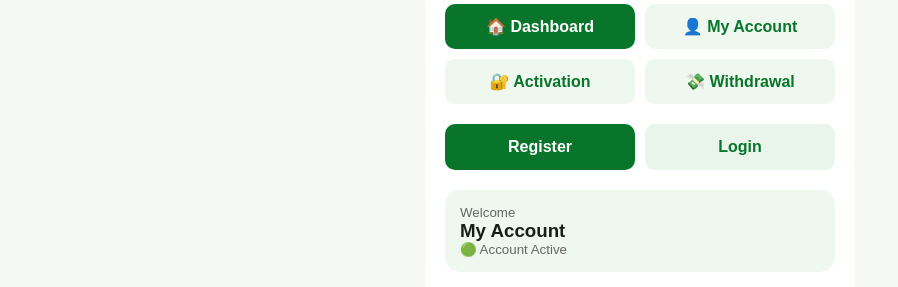
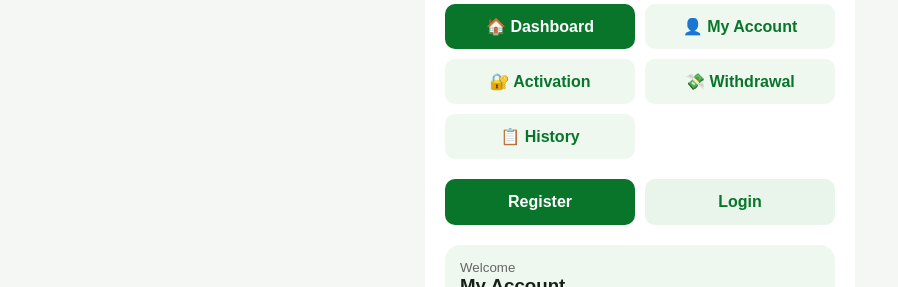
Before and after one commit to elbashirumarfarooq-cmyk/elbashir-earn, a plain HTML site: page index.html in a window 1280 px wide. Shown: the part 87-374 px from the top of the page, without its empty margins (0-898 px from the left). Drawn offline with Linux system fonts and the light colour scheme.

Commit message:
Add History link to index.html

```diff
--- a/index.html
+++ b/index.html
@@ -198,6 +198,17 @@ if (loggedIn !== "true") {
        text-decoration:none;
        font-weight:bold;">
     💸 Withdrawal
+    <a href="history.html"
+   style="
+     text-align:center;
+     padding:13px;
+     background:#eef8ef;
+     color:#08752b;
+     border-radius:10px;
+     text-decoration:none;
+     font-weight:bold;">
+  📋 History
+    </a>
   </a>
 
 </div>
```
